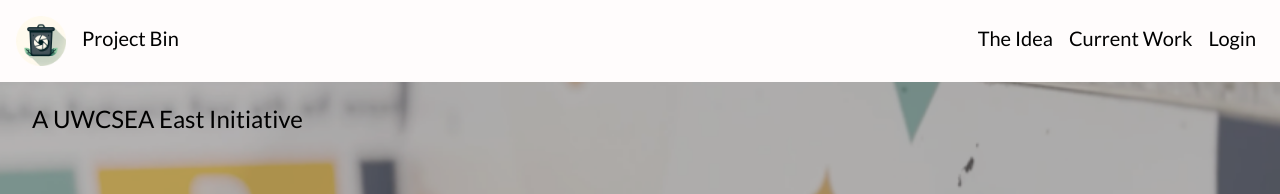
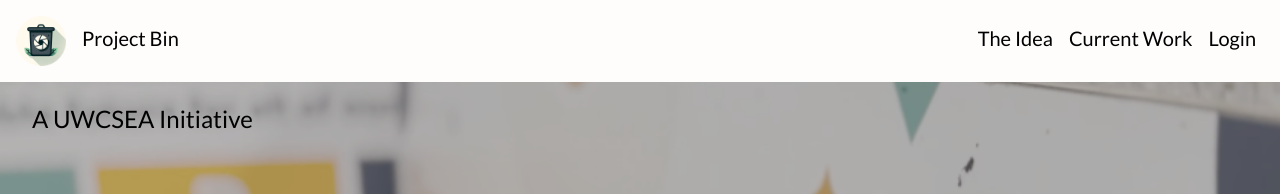
Before and after one commit to The-Bin-Project/thebinproject.org, a React (Create React App) app in the folder client/: page / in a window 1280 px wide. Shown: the top 194 px of the page. Built offline with nearby package versions, Linux system fonts and the light colour scheme.

Commit message:
Update Landing.js
Changed UWCSEA East initiative to just UWCSEA initiative

```diff
--- a/client/src/pages/Landing.js
+++ b/client/src/pages/Landing.js
@@ -11,7 +11,7 @@ function Landing() {
                 <div className={styles.container}>
                     <div className={styles.leftCol}>
                         <p className={styles.subHead}>
-                            A UWCSEA East Initiative
+                            A UWCSEA Initiative
                         </p>
                         <h1 className={styles.mainTitle}>Project Bin</h1>
                     </div>
```
